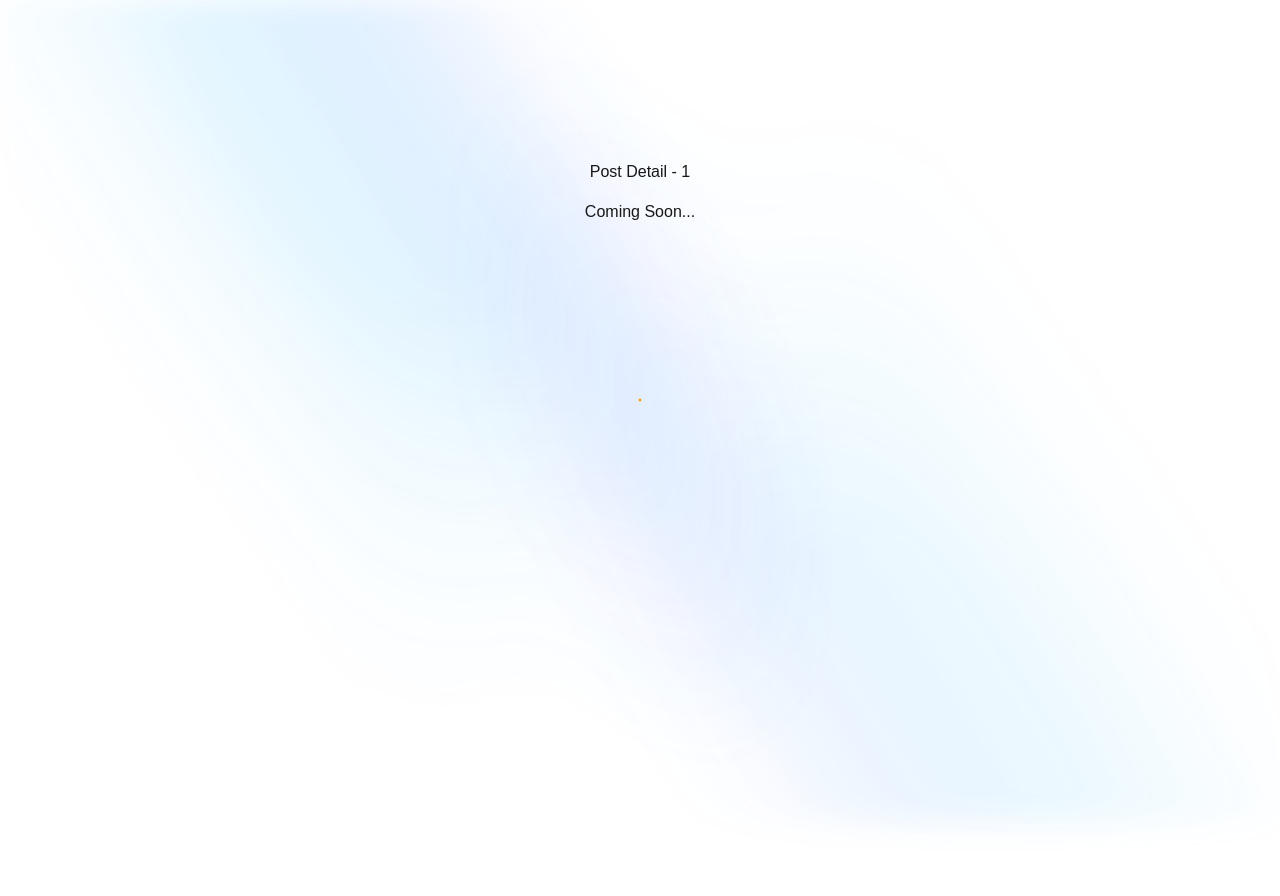
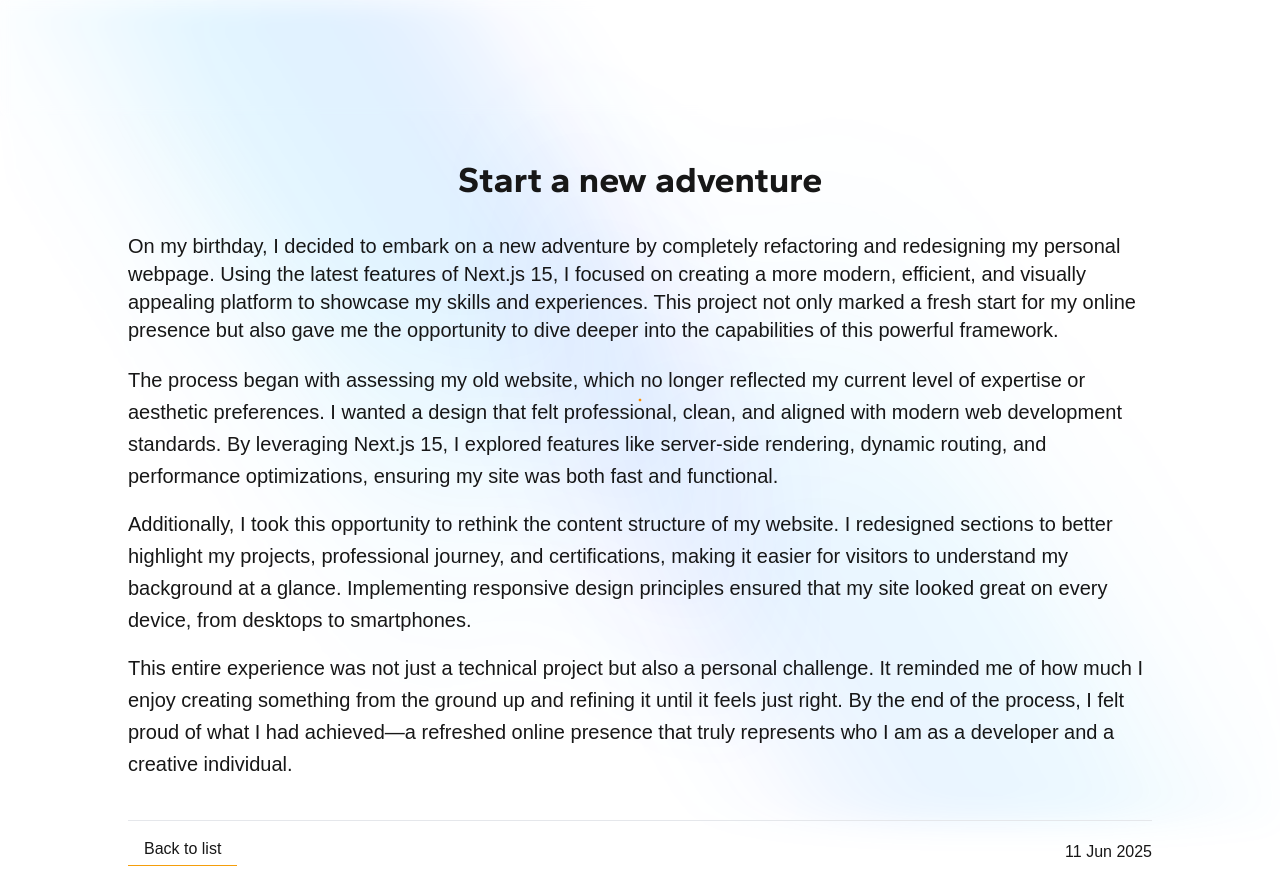
Before and after one commit to raminr77/raminr77.github.io, a Next.js app: page /posts/1 in a window 1280 px wide. Shown: the top 896 px of the page. Before the commit the page ends 800 px from the top, so only its background shows below. Built offline with nearby package versions, Linux system fonts and the light colour scheme; a web font is replaced by a local one.

Commit message:
feat: update posts

```diff
--- a/src/app/api/posts/[id]/route.ts
+++ /dev/null
@@ -1,20 +0,0 @@
-import { NextResponse } from 'next/server';
-import { POSTS_DATA, type Post } from '@/data';
-
-export async function GET(
-  request: Request,
-  { params }: { params: Promise<{ id: string }> }
-) {
-  const { id } = await params;
-  const post: Post | null =
-    POSTS_DATA.find((item: Post) => String(item.id) === id) || null;
-
-  if (POSTS_DATA.length === 0 || !post) {
-    return NextResponse.json({
-      status: 404,
-      message: 'the Post not found!'
-    });
-  }
-
-  return NextResponse.json({ data: post });
-}
--- a/src/app/api/posts/route.ts
+++ /dev/null
@@ -1,6 +0,0 @@
-import { NextResponse } from 'next/server';
-import { POSTS_DATA } from '@/data';
-
-export async function GET() {
-  return NextResponse.json({ data: POSTS_DATA });
-}
--- a/src/data/posts.ts
+++ b/src/data/posts.ts
@@ -1,6 +1,24 @@
 export interface Post {
   id: number;
+  text: string;
   title: string;
+  tags: string[];
+  summary: string;
+  created: string;
 }
 
-export const POSTS_DATA = [];
+export const POSTS_DATA: Post[] = [
+  {
+    id: 1,
+    created: '11 Jun 2025',
+    title: 'Start a new adventure',
+    tags: ['welcome', 'hello world'],
+    summary:
+      'On my birthday, I decided to embark on a new adventure by completely refactoring and redesigning my personal webpage. Using the latest features of Next.js 15, I focused on creating a more modern, efficient, and visually appealing platform to showcase my skills and experiences. This project not only marked a fresh start for my online presence but also gave me the opportunity to dive deeper into the capabilities of this powerful framework.',
+    text: `
+    <p>The process began with assessing my old website, which no longer reflected my current level of expertise or aesthetic preferences. I wanted a design that felt professional, clean, and aligned with modern web development standards. By leveraging Next.js 15, I explored features like server-side rendering, dynamic routing, and performance optimizations, ensuring my site was both fast and functional.</p>
+    <p>Additionally, I took this opportunity to rethink the content structure of my website. I redesigned sections to better highlight my projects, professional journey, and certifications, making it easier for visitors to understand my background at a glance. Implementing responsive design principles ensured that my site looked great on every device, from desktops to smartphones.</p>
+    <p>This entire experience was not just a technical project but also a personal challenge. It reminded me of how much I enjoy creating something from the ground up and refining it until it feels just right. By the end of the process, I felt proud of what I had achieved—a refreshed online presence that truly represents who I am as a developer and a creative individual.</p>
+    `
+  }
+];
--- a/src/data/projects.ts
+++ b/src/data/projects.ts
@@ -103,7 +103,8 @@ export const PROJECTS_DATA: {
       title: 'CSV Row Printer',
       role: 'Personal Project - Developer',
       stack: ['JavaScript', 'HTML', 'CSS', 'SASS'],
-      description: 'CSV Row Printer is a small tool that helps you upload your CSV files to it and separate the information in each row and print it as a card or output it.'
+      description:
+        'CSV Row Printer is a small tool that helps you upload your CSV files to it and separate the information in each row and print it as a card or output it.'
     }
   ]
 } as const;
--- /dev/null
+++ b/src/domains/posts/components/post-card/index.tsx
@@ -0,0 +1,53 @@
+import Link from 'next/link';
+import { clsx } from 'clsx';
+import type { Post } from '@/data';
+import { titleFont } from '@/app/fonts';
+import { ROUTES } from '@/shared/constants';
+import { animator } from '@/shared/helpers';
+
+export function PostCard({
+  data,
+  animationDelay = 1
+}: {
+  data: Post;
+  animationDelay?: number;
+}) {
+  const { id, title, summary, tags, created } = data;
+  const url = `${ROUTES.POSTS}${id}`;
+
+  return (
+    <div
+      className={clsx(
+        'flex flex-col border bg-transparent p-4 shadow backdrop-blur-sm duration-500 hover:bg-slate-300/5',
+        animator({ name: 'fadeIn' })
+      )}
+      style={{ animationDelay: `${animationDelay}s` }}
+    >
+      <Link href={url} className='text-amber-500'>
+        <h3 className={clsx('font-bold', titleFont.className)}>{title}</h3>
+      </Link>
+
+      <p className='text-md mb-3 mt-1 h-20'>{summary.slice(0, 110)}...</p>
+
+      {tags.length > 0 && (
+        <div className='mb-2 flex select-none flex-wrap gap-2'>
+          {tags.map((tag: string, index: number) => (
+            <span
+              key={`${id}-${tag}-${index}`}
+              className='rounded bg-slate-600/50 px-2 py-0 text-xs leading-6'
+            >
+              {tag}
+            </span>
+          ))}
+        </div>
+      )}
+
+      <div className='flex select-none items-center justify-between'>
+        <span>{created}</span>
+        <Link href={url} className='text-amber-500'>
+          Read More
+        </Link>
+      </div>
+    </div>
+  );
+}
--- /dev/null
+++ b/src/domains/posts/post-detail-page.module.scss
@@ -0,0 +1,10 @@
+.post-detail-page {
+  &__text {
+    p {
+      margin-bottom: 16px;
+    }
+    strong {
+      font-weight: bold;
+    }
+  }
+}
--- a/src/domains/posts/post-detail-page.tsx
+++ b/src/domains/posts/post-detail-page.tsx
@@ -1,16 +1,53 @@
-import type { Metadata } from 'next';
+import { clsx } from 'clsx';
+import Link from 'next/link';
+import { titleFont } from '@/app/fonts';
+import { redirect } from 'next/navigation';
+import { ROUTES } from '@/shared/constants';
+import { animator } from '@/shared/helpers';
+import { type Post, POSTS_DATA } from '@/data';
 import { ContentContainer } from '@/layout/components/content-container';
 
-export const metadata: Metadata = {
-  title: 'Post | '
-};
+import styles from './post-detail-page.module.scss';
 
 export async function PostDetailPage({ params }: { params: Promise<{ id: string }> }) {
   const { id: postId } = await params;
+  const post: Post | null =
+    POSTS_DATA.find(({ id }: Post) => String(id) === postId) || null;
+
+  if (!post) {
+    redirect(ROUTES.POSTS);
+  }
+
   return (
-    <ContentContainer>
-      <h1 className='mb-4 text-center'>Post Detail - {postId}</h1>
-      <h3 className='text-center'>Coming Soon...</h3>
+    <ContentContainer animationName='fadeIn'>
+      <h1
+        className={clsx(
+          'mb-8 text-center text-4xl font-bold',
+          titleFont.className,
+          animator({ name: 'fadeInUp' })
+        )}
+      >
+        {post.title}
+      </h1>
+
+      <p className='mb-5 text-xl'>{post.summary}</p>
+
+      <div className={clsx('text-xl leading-8', styles['post-detail-page__text'])} dangerouslySetInnerHTML={{ __html: post.text }} />
+
+      <div
+        className={clsx(
+          'my-10 flex items-center justify-between border-t pt-4',
+          animator({ name: 'fadeInUp', delay: '2s' })
+        )}
+      >
+        <Link
+          href={ROUTES.POSTS}
+          className='border-b border-amber-500 px-4 pb-1 duration-300 hover:text-amber-500'
+        >
+          Back to list
+        </Link>
+        <span>{post.created}</span>
+      </div>
     </ContentContainer>
   );
 }
--- a/src/domains/posts/post-list-page.tsx
+++ b/src/domains/posts/post-list-page.tsx
@@ -1,15 +1,32 @@
+import { clsx } from 'clsx';
 import type { Metadata } from 'next';
-import { PERSONAL_DATA } from '@/data';
+import { titleFont } from '@/app/fonts';
+import { animator } from '@/shared/helpers';
+import { PERSONAL_DATA, type Post, POSTS_DATA } from '@/data';
+import { PostCard } from '@/domains/posts/components/post-card';
 import { ContentContainer } from '@/layout/components/content-container';
 
 export const metadata: Metadata = {
   title: `${PERSONAL_DATA.fullName} | Posts`
 };
 
-export function PostListPage() {
+export async function PostListPage() {
   return (
-    <ContentContainer>
-      <h1 className='text-center'>Coming Soon...</h1>
+    <ContentContainer animationName='fadeIn'>
+      <h1
+        className={clsx(
+          'mb-4 text-center text-4xl font-bold',
+          titleFont.className,
+          animator({ name: 'fadeInUp' })
+        )}
+      >
+        {`${PERSONAL_DATA.firstName}'s Post`}
+      </h1>
+      <div className='mt-8 grid grid-cols-3 gap-4 overflow-hidden max-lg:grid-cols-2 max-md:grid-cols-1'>
+        {POSTS_DATA.map((post: Post, index: number) => (
+          <PostCard key={post.id} data={post} animationDelay={(index + 1) * 0.3} />
+        ))}
+      </div>
     </ContentContainer>
   );
 }
--- a/src/domains/projects/components/project-card/index.tsx
+++ b/src/domains/projects/components/project-card/index.tsx
@@ -24,7 +24,7 @@ export function ProjectCard({
         <h3 className={titleFont.className}>{title}</h3>
         <p>{role}</p>
       </div>
-      <div className='flex flex-wrap gap-3'>
+      <div className='flex select-none flex-wrap gap-3'>
         <span
           className={clsx(
             'inline-block whitespace-nowrap rounded px-2 py-0 text-sm leading-6',
@@ -48,10 +48,10 @@ export function ProjectCard({
         )}
       </div>
       <p className='my-3 grow'>{description}</p>
-      <div className='flex flex-wrap gap-2'>
+      <div className='flex select-none flex-wrap gap-2'>
         {stack.map((item: string, index: number) => (
           <span
-            key={index}
+            key={`${item}-${index}`}
             className='rounded bg-slate-600/50 px-2 py-0 text-xs leading-6'
           >
             {item}
--- a/src/shared/api/constants/endpoints.ts
+++ b/src/shared/api/constants/endpoints.ts
@@ -1,10 +1,3 @@
-const POSTS_BASE_URL = '/api/posts/';
-
 export const CONTACT_ME_ENDPOINTS = {
   sendMessage: 'https://api.emailjs.com/api/v1.0/email/send'
 } as const;
-
-export const POSTS_ENDPOINTS = {
-  getAll: POSTS_BASE_URL,
-  getDetail: (id: number) => `${POSTS_BASE_URL}${id}`
-} as const;
```
